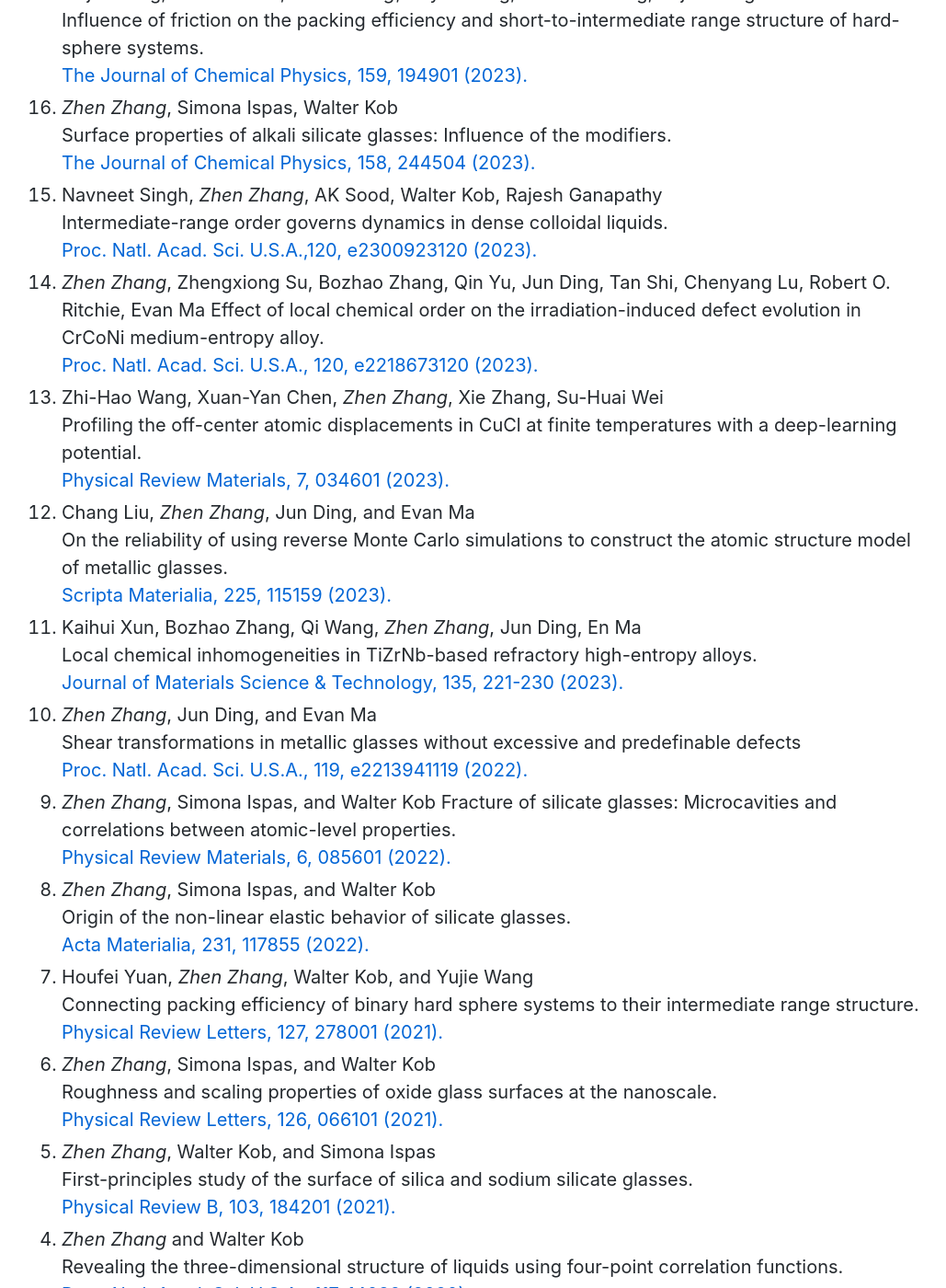
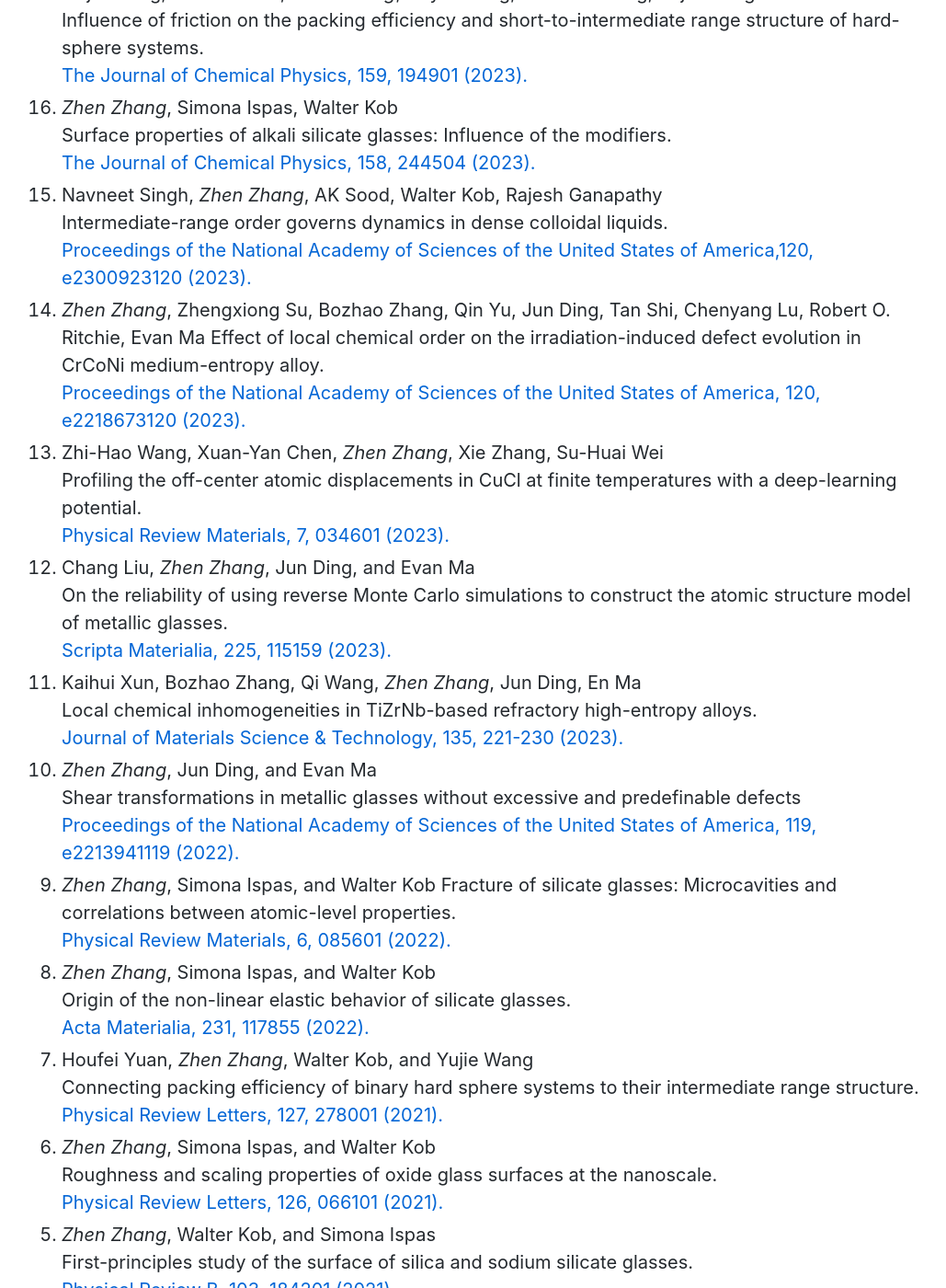
Before and after one commit to zhenzhang1991/zhenzhang1991.github.io, a Jekyll site: the page built from index.md, in a window 1280 px wide and 1400 px high, scrolled down 4999 px. Shown: the whole window at 92% size, without its empty margins (123-1152 px from the left). Built offline with Jekyll 4.4.1, drawn with Linux system fonts in a browser that asks for light colours; Markdown is read by kramdown in place of the engine named in the settings; comment, search, counter and statistics services are not loaded; some of the changed text lies outside the part shown.

Commit message:
Update index.md

```diff
--- a/index.md
+++ b/index.md
@@ -96,10 +96,10 @@ Publication for more details:
    [The Journal of Chemical Physics, 158, 244504 (2023).](https://doi.org/10.1063/5.0155497)
 0. Navneet Singh, *Zhen Zhang*, AK Sood, Walter Kob, Rajesh Ganapathy <br>
    Intermediate-range order governs dynamics in dense colloidal liquids. <br>
-   [Proc. Natl. Acad. Sci. U.S.A.,120, e2300923120 (2023).](https://doi.org/10.1073/pnas.2300923120)
+   [Proceedings of the National Academy of Sciences of the United States of America,120, e2300923120 (2023).](https://doi.org/10.1073/pnas.2300923120)
 0. *Zhen Zhang*, Zhengxiong Su, Bozhao Zhang, Qin Yu, Jun Ding, Tan Shi, Chenyang Lu, Robert O. Ritchie, Evan Ma
    Effect of local chemical order on the irradiation-induced defect evolution in CrCoNi medium-entropy alloy.<br>
-   [Proc. Natl. Acad. Sci. U.S.A., 120, e2218673120 (2023).](https://doi.org/10.1073/pnas.2218673120)
+   [Proceedings of the National Academy of Sciences of the United States of America, 120, e2218673120 (2023).](https://doi.org/10.1073/pnas.2218673120)
 0. Zhi-Hao Wang, Xuan-Yan Chen, *Zhen Zhang*, Xie Zhang, Su-Huai Wei <br>
    Profiling the off-center atomic displacements in CuCl at finite temperatures with a deep-learning potential. <br>
    [Physical Review Materials, 7, 034601 (2023).](https://doi.org/10.1103/PhysRevMaterials.7.034601)
@@ -111,7 +111,7 @@ Publication for more details:
    [Journal of Materials Science & Technology, 135, 221-230 (2023).](https://doi.org/10.1016/j.jmst.2022.06.047)
 0. *Zhen Zhang*, Jun Ding, and Evan Ma <br>
    Shear transformations in metallic glasses without excessive and predefinable defects <br>
-   [Proc. Natl. Acad. Sci. U.S.A., 119, e2213941119 (2022).](https://doi.org/10.1073/pnas.2213941119)
+   [Proceedings of the National Academy of Sciences of the United States of America, 119, e2213941119 (2022).](https://doi.org/10.1073/pnas.2213941119)
 0. *Zhen Zhang*, Simona Ispas, and Walter Kob
    Fracture of silicate glasses: Microcavities and correlations between atomic-level properties. <br>
    [Physical Review Materials, 6, 085601 (2022).](https://doi.org/10.1103/PhysRevMaterials.6.085601)
@@ -129,7 +129,7 @@ Publication for more details:
    [Physical Review B, 103, 184201 (2021).](https://doi.org/10.1103/PhysRevB.103.184201)
 0. *Zhen Zhang* and Walter Kob <br>
    Revealing the three-dimensional structure of liquids using four-point correlation functions. <br>
-   [Proc. Natl. Acad. Sci. U.S.A., 117, 14032 (2020).](https://doi.org/10.1073/pnas.2005638117)
+   [Proceedings of the National Academy of Sciences of the United States of America, 117, 14032 (2020).](https://doi.org/10.1073/pnas.2005638117)
 0. *Zhen Zhang*, Simona Ispas, and Walter Kob <br>
    Structure and vibrational properties of sodium silicate glass surfaces. <br>
    [The Journal of Chemical Physics, 153, 124503 (2020).](https://doi.org/10.1063/5.0019514)
```
